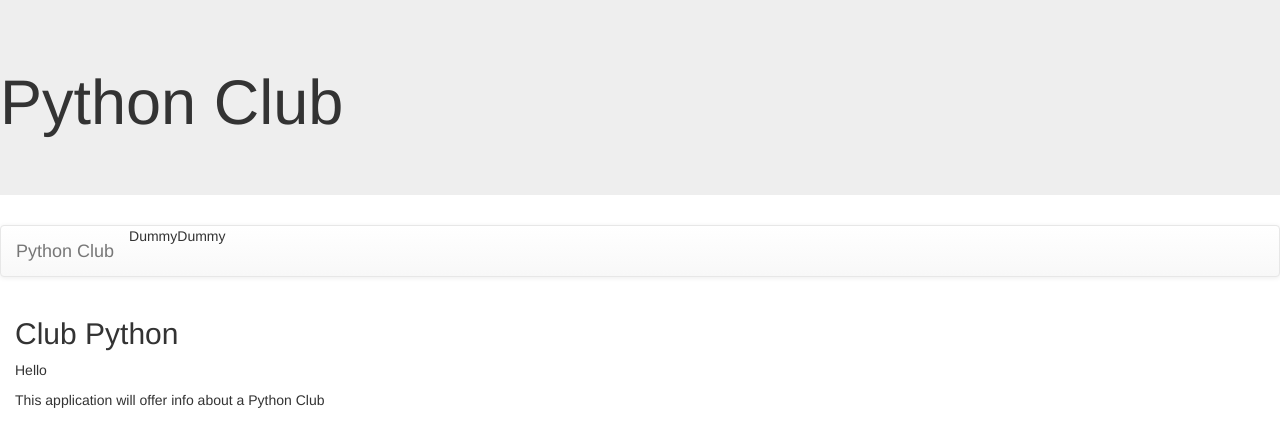
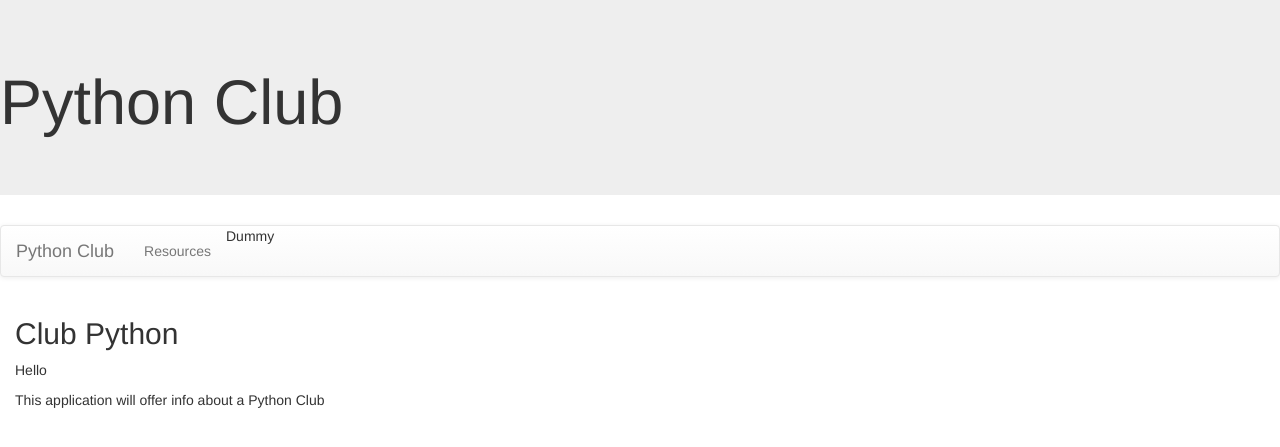
Before and after one commit to Diego-Cano/PythonClub, a Django app: page /club/ in a window 1280 px wide. Shown: the top 447 px of the page. Run offline with Django 4.2, Linux system fonts and the light colour scheme; some libraries are stand-ins or nearby versions.

Commit message:
Update base.html

```diff
--- a/club/templates/base.html
+++ b/club/templates/base.html
@@ -16,7 +16,7 @@
 <a class="navbar-brand" href="{% url 'index' %}">Python Club</a>
 </div>
 <ul class="nav navbar-nav">
-<li>Dummy</li>
+<li><a href="{% url 'resources' %}">Resources</a></li>
 <li>Dummy</li>
 </ul>
 </div>
```
